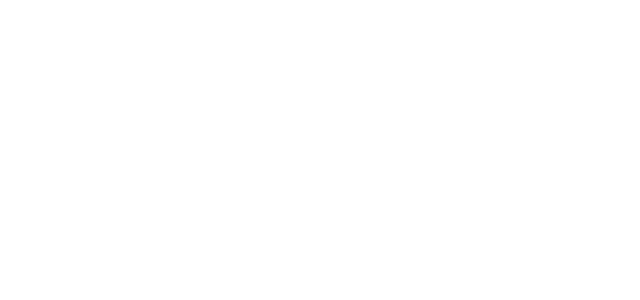
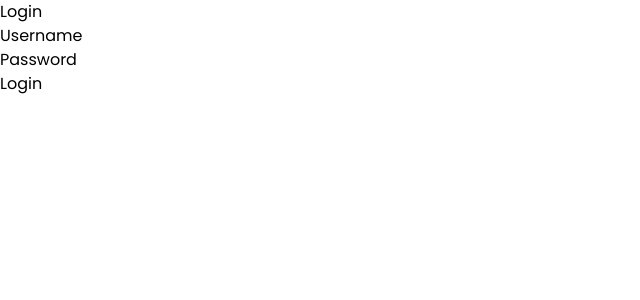
Before and after one commit to SarahHanks04/Eazipay-Project, a React (Vite) app: page /login in a window 1280 px wide. Before the commit this address had no page. Shown: the top 300 px of the page, without its empty margins (0-640 px from the left). Built offline with nearby package versions, Linux system fonts and the light colour scheme.

Commit message:
Login Page updated

```diff
--- a/src/App.jsx
+++ b/src/App.jsx
@@ -13,6 +13,7 @@
 import TeamContainer from "./Component/Eazipay Team/TeamContainer/TeamContainer";
 import AddEmployee from "./Component/Eazipay Team/AddnewEmployee/AddEmployee";
 import MainSettings from "./Component/Settings/MainSettings";
+import LoginPage from "./Component/Login Page/LoginPage";
 
 function App() {
   useEffect(() => {
@@ -53,6 +54,7 @@
             <Route path="/employee" element={<TeamContainer />} />
             <Route path="/add-employee" element={<AddEmployee />} />
             <Route path="/settings" element={<MainSettings />} />
+            <Route path="/login" element={<LoginPage />} />
           </Routes>
         </IndividualProvider>
       </div>
--- a/src/Component/Individual/IndividualProvider.jsx
+++ b/src/Component/Individual/IndividualProvider.jsx
@@ -1,3 +1,4 @@
+import axios from "axios";
 import React, { createContext, useState } from "react";
 
 export const IndividualContext = createContext();
--- /dev/null
+++ b/src/Component/Login Page/LoginPage.jsx
@@ -0,0 +1,48 @@
+import React, { useContext, useState } from "react";
+import { useNavigate } from "react-router-dom";
+import { IndividualContext } from "../Individual/IndividualProvider";
+
+const LoginPage = () => {
+  const { login, error, user } = useContext(IndividualContext);
+  const [username, setUsername] = useState("");
+  const [password, setPassword] = useState("");
+  const navigate = useNavigate();
+
+  const handleSubmit = async (e) => {
+    e.preventDefault();
+    await login(username, password);
+    if (user) {
+      navigate("/dashboard");
+    }
+  };
+
+  return (
+    <div className="login-container">
+      <h1>Login</h1>
+      {error && <p className="text-[#EA4E4B]">{error}</p>}
+      <form onSubmit={handleSubmit}>
+        <div>
+          <label>Username</label>
+          <input
+            type="text"
+            value={username}
+            onChange={(e) => setUsername(e.target.value)}
+            required
+          />
+        </div>
+        <div>
+          <label>Password</label>
+          <input
+            type="password"
+            value={password}
+            onChange={(e) => setPassword(e.target.value)}
+            required
+          />
+        </div>
+        <button type="submit">Login</button>
+      </form>
+    </div>
+  );
+};
+
+export default LoginPage;
```
